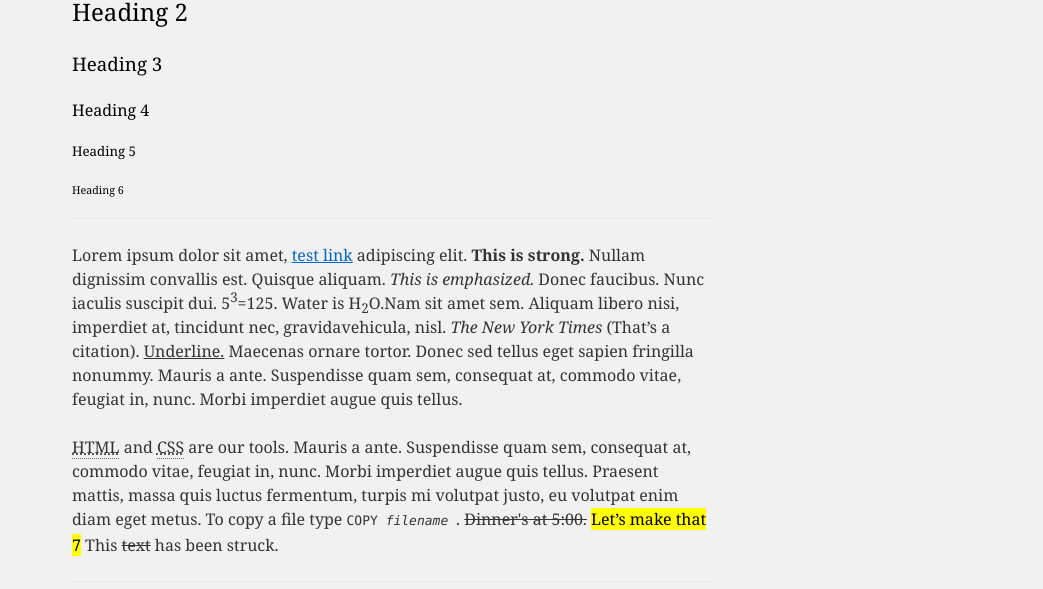
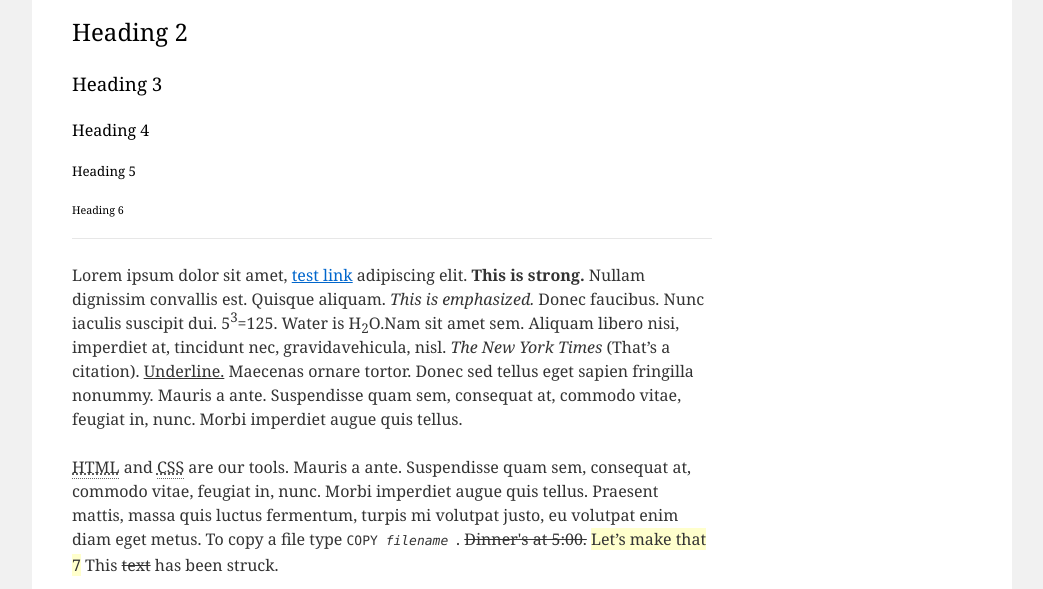
Before and after one commit to DrakeUA/HTML-homework, a plain HTML site: page index.html in a window 1280 px wide. Shown: the part 211-800 px from the top of the page, without its empty margins (118-1161 px from the left). Drawn offline with Linux system fonts and the light colour scheme.

Commit message:
Update index.html

```diff
--- a/index.html
+++ b/index.html
@@ -8,6 +8,7 @@
     </head>
 
     <body>
+    <div id="wrapper">
         <div id="main">
             <div id="container">
                 <div id="content" role="main">
@@ -46,7 +47,7 @@
                             <em>filename</em>
                         </code>.
                         <del>Dinner's at 5:00.</del>
-                        <mark>Let’s make that 7</mark>
+                        <ins>Let’s make that 7</ins>
                         This
                         <del>text</del>
                         has been struck.</p>
@@ -156,6 +157,7 @@ beware the jubjub bird, and shun
                 </div>
             </div>
         </div>
+    </div>
     </body>
 
 </html>
```
